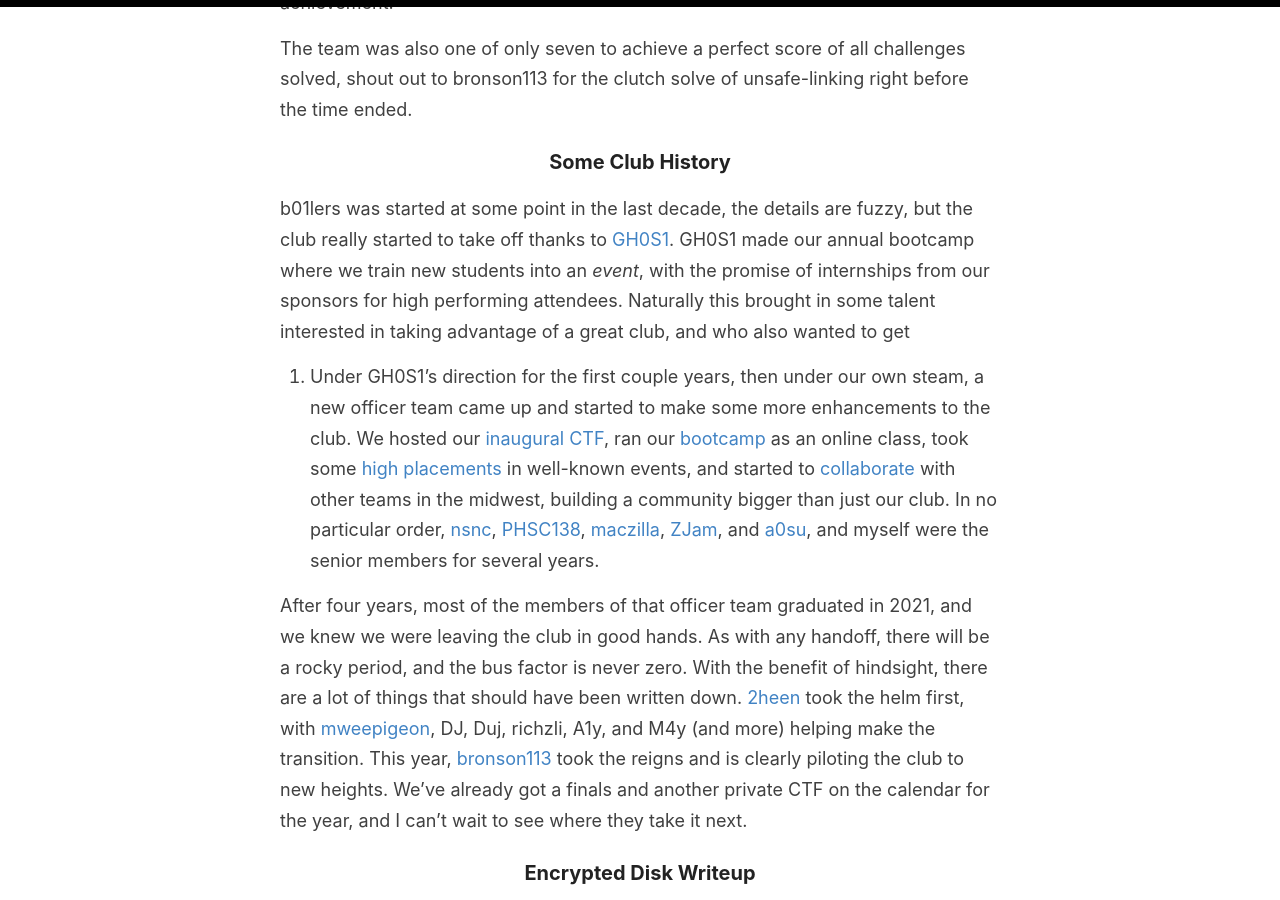
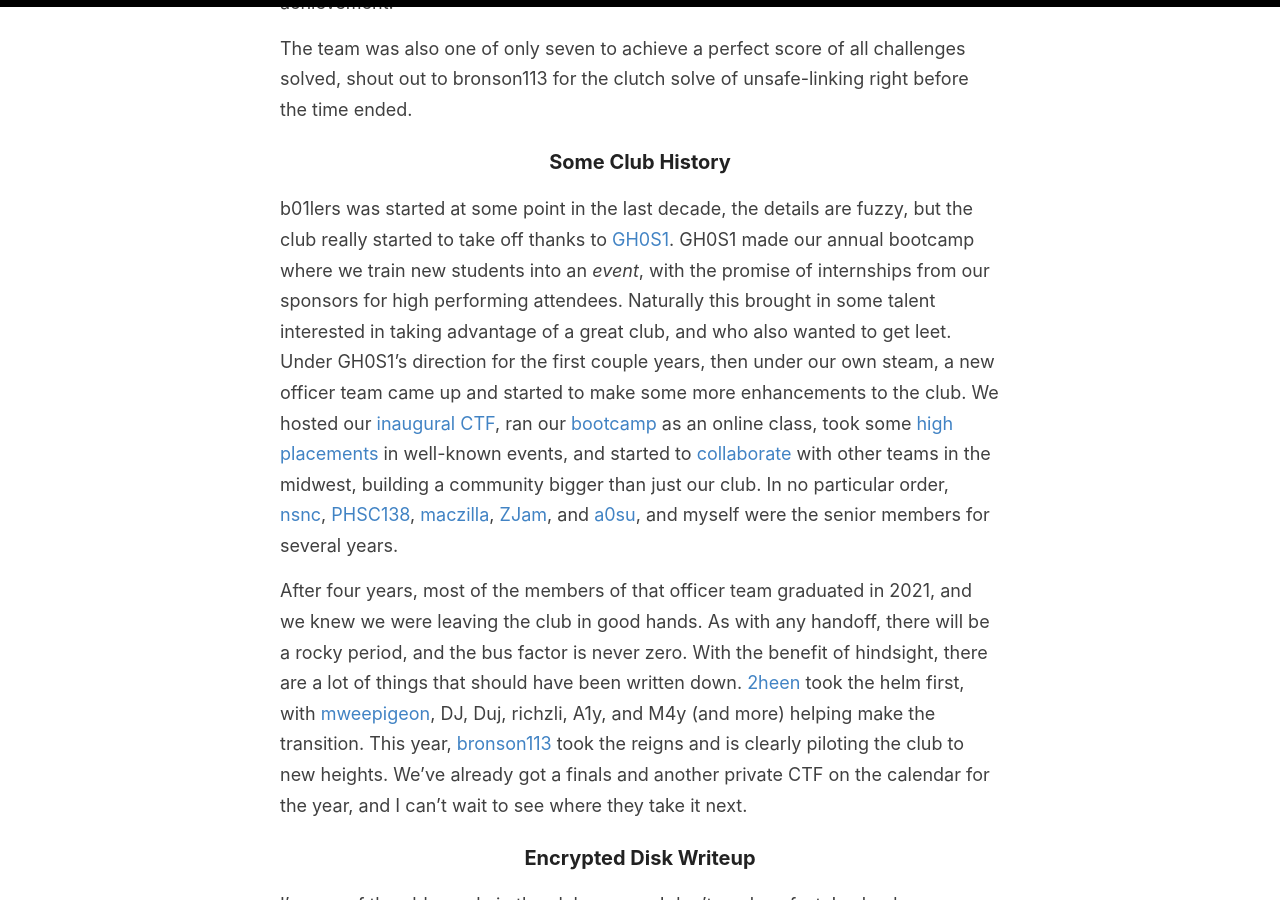
Before and after one commit to novafacing/novafacing.github.io, a Jekyll site: the page built from _posts/2022-09-14-CSAW-2022.md, in a window 1280 px wide and 900 px high, scrolled down 423 px. Built offline with Jekyll 4.4.1, drawn with Linux system fonts in a browser that asks for light colours.

Commit message:
Fix weird formatting

```diff
--- a/_posts/2022-09-14-CSAW-2022.md
+++ b/_posts/2022-09-14-CSAW-2022.md
@@ -20,7 +20,7 @@ club really started to take off thanks to [GH0S1](https://gh0s1.com/). GH0S1 mad
 annual bootcamp where we train new students into an *event*, with the promise of
 internships from our sponsors for high performing attendees. Naturally this brought in
 some talent interested in taking advantage of a great club, and who also wanted to get
-1337. Under GH0S1's direction for the first couple years, then under our own steam, a
+leet. Under GH0S1's direction for the first couple years, then under our own steam, a
 new officer team came up and started to make some more enhancements to the club. We
 hosted our [inaugural CTF](https://ctftime.org/event/974), ran our
 [bootcamp](https://github.com/b01lers/bootcamp-training-2020) as an online class, took
```
